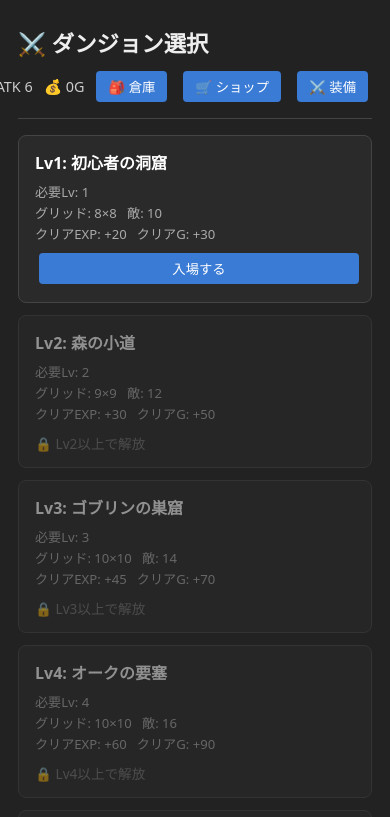
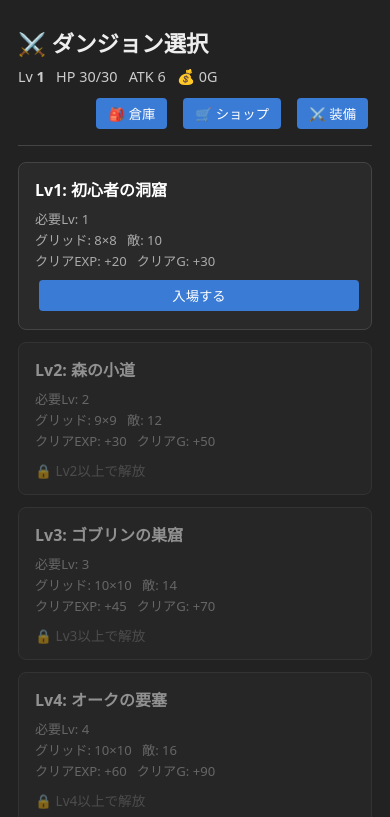
Before and after one commit to artactics/MinesweeperRPG, a plain HTML site: page index.html in a window 390 px wide. Both pictures are taken after a click on the button "🎮 ゲストで遊ぶ". Shown: the top 817 px of the page. Drawn offline with Linux system fonts and the light colour scheme; no server answers.

Commit message:
Fix mobile: show player stats on dungeon select screen

```diff
--- a/css/style.css
+++ b/css/style.css
@@ -562,7 +562,14 @@ button:hover {
 
   #ds-right {
     width: 100%;
+    flex-wrap: wrap;
     justify-content: flex-end;
+  }
+
+  #ds-player-stats {
+    width: 100%;
+    order: -1;
+    text-align: left;
   }
 
   #dungeon-cards {
```
